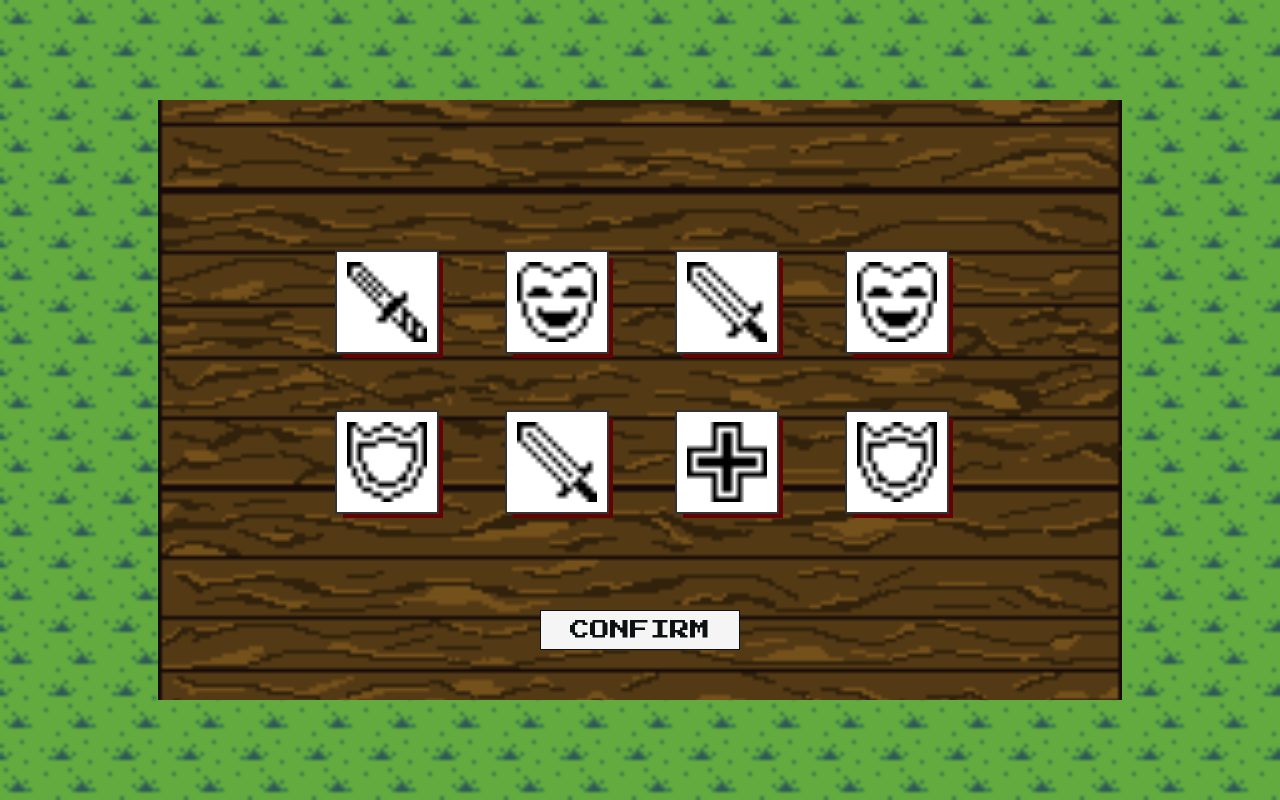
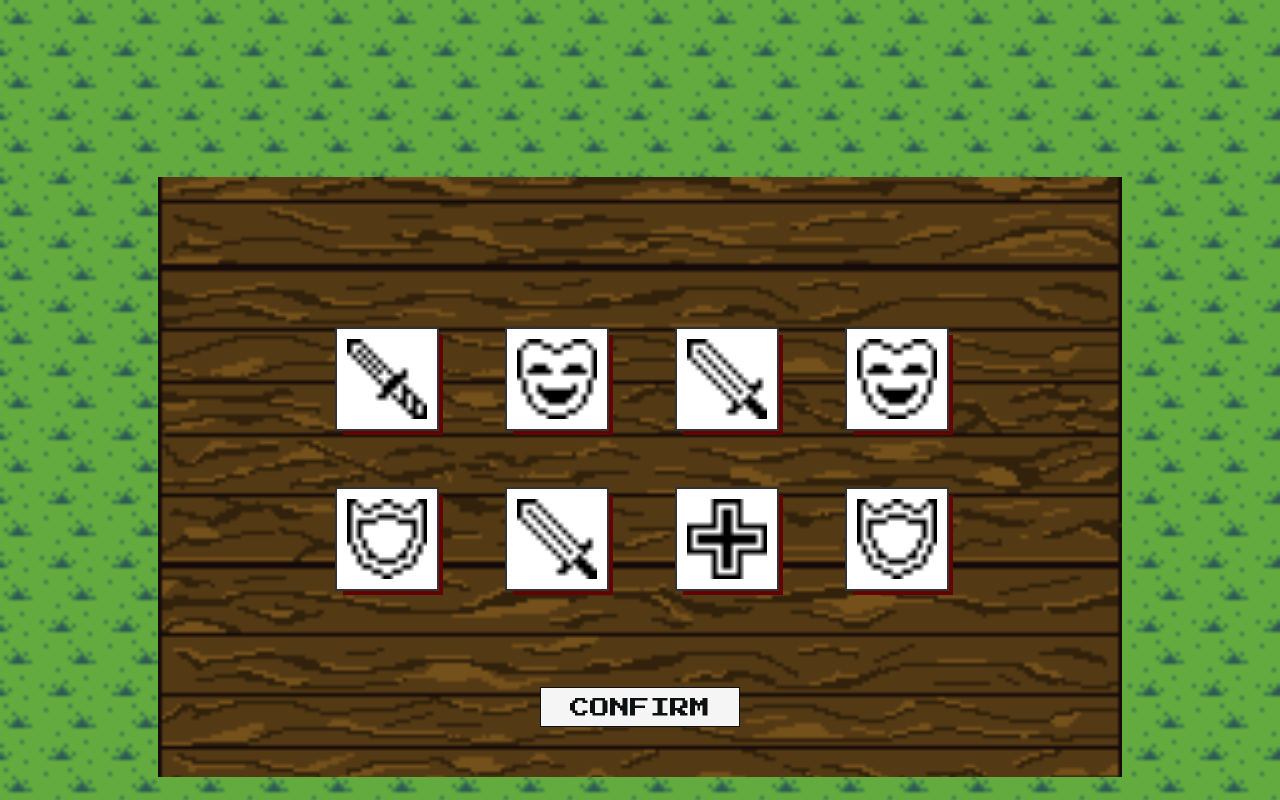
Before and after one commit to pslib-cz/2025-p3a-webgame-fps, a React (Vite) app in the folder fps_tcg.client/: page /game/diceRoll in a window 1280 px wide. Shown: the top 800 px of the page. Built offline with nearby package versions, Linux system fonts and the light colour scheme.

Commit message:
fix pages

```diff
--- a/fps_tcg.client/src/App.tsx
+++ b/fps_tcg.client/src/App.tsx
@@ -16,7 +16,7 @@ function App() {
         <Routes>
           <Route index element={<HomePage />} />
           <Route path='/game/' element={<Game view={'Play'} />}/>
-          <Route path='/game/' element={<PlayPage onCardPicked={() => void {} } />}/>
+          <Route path='/game/' element={<PlayPage onCardPicked={() => void {}} diceSymbols={[]} />}/>
           <Route path='/game/diceRoll' element={<DiceRollPage onRollConfirmed={() => void {}} />}/>
           <Route path='/decksEdit/' element={<DeckPage />}/>
           <Route path='/tutorial' element={<TutorialPage />}/>
--- a/fps_tcg.client/src/components/Hand.module.css
+++ b/fps_tcg.client/src/components/Hand.module.css
@@ -2,4 +2,5 @@
     display: flex;
     flex-direction: row;
     gap: 20px;
+    align-items: center;
 }
--- a/fps_tcg.client/src/index.css
+++ b/fps_tcg.client/src/index.css
@@ -6,6 +6,7 @@
 }
 #root{
     flex-grow: 1;
+    height: 100vh;
 }
 :root{
   --primary-btn-text: #0E1111;
--- a/fps_tcg.client/src/styles/DeckPage.module.css
+++ b/fps_tcg.client/src/styles/DeckPage.module.css
@@ -5,8 +5,7 @@
     background-attachment: fixed;
     background-position: center;
     margin: -1em 0 0 0;
-    padding: 75px 100px;
-    display: inline-block;
+    padding: 145px 100px;
 }
 .DeckPage p{
     border: 1px solid var(--primary-btn-text);
@@ -17,7 +16,6 @@
     font-size: 20px;
     text-align: center;
     align-content: center;
-    margin: 0;
 }
 .DeckPage a{
     text-decoration: none;
@@ -28,6 +26,7 @@
     flex-direction: row;
     gap: 200px;
     text-align: center;
+    justify-self: center;
 }
 .DeckPage h3{
     font-size: 36px;
--- a/fps_tcg.client/src/styles/DiceRollPage.module.css
+++ b/fps_tcg.client/src/styles/DiceRollPage.module.css
@@ -5,9 +5,7 @@
     background-size: cover;
     display: flex;
     justify-content: center;
-    align-items: center;
-    padding: 100px;
-    flex-shrink: 0;
+    padding: 177px 100px;
 }
 .selectionContainer{
     background-image: url('../assets/pixil-frame-2.png');
@@ -19,7 +17,6 @@
     width: 80%;
     padding: 50px;
     height: 50%;
-    flex-shrink: 0;
 }
 .diceContainer{
     display: grid;
@@ -37,6 +34,6 @@
     font-size: 20px;
     text-align: center;
     align-content: center;
-    margin: 0;
+    padding: 10px;
     font-family: "Press Start 2P", system-ui;
 }
--- a/fps_tcg.client/src/styles/HomePage.module.css
+++ b/fps_tcg.client/src/styles/HomePage.module.css
@@ -6,8 +6,8 @@
     display: flex;
     flex-direction: column;
     text-align: center;
-    justify-self: center;
     align-items: center;
+    justify-content: center;
     width: 100vw;
     height: 100vh;
     gap: 20px;
```
